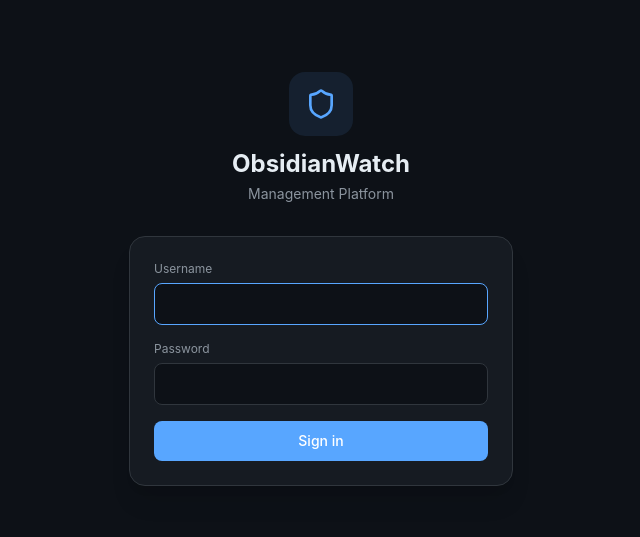
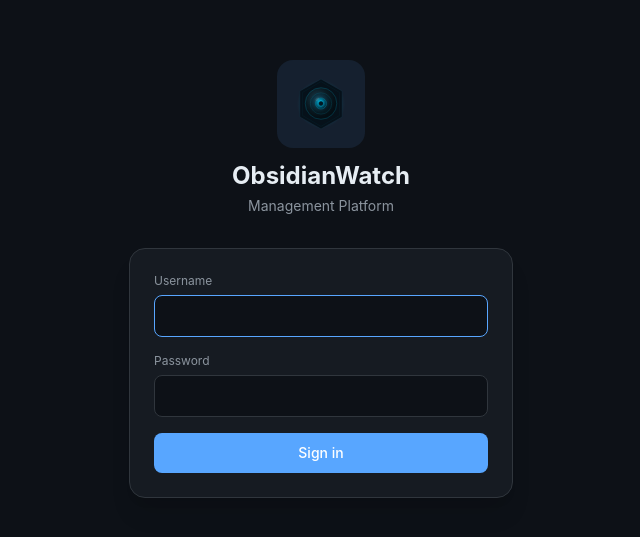
Before and after one commit to honbles/Siem-Management, a React (Vite) app in the folder frontend/: page /login in a window 1280 px wide. Shown: the part 121-658 px from the top of the page, without its empty margins (319-959 px from the left). Built offline with nearby package versions, Linux system fonts and the light colour scheme.

Commit message:
Management UI Update

```diff
--- a/frontend/src/components/Navbar.jsx
+++ b/frontend/src/components/Navbar.jsx
@@ -1,6 +1,5 @@
 import { NavLink, useNavigate } from 'react-router-dom'
 import { LayoutDashboard, Activity, Monitor, Bell, LogOut, Crosshair, BookOpen, Users, ClipboardList, Settings, Search, Zap } from 'lucide-react'
-import logo from '../assets/logo.svg'
 
 const links = [
   { to: '/',             label: 'Dashboard',    icon: LayoutDashboard },
@@ -32,7 +31,42 @@ export function Navbar({ user }) {
   return (
     <aside className="w-56 min-h-screen bg-siem-surface border-r border-siem-border flex flex-col">
       <div className="flex items-center gap-3 px-4 py-4 border-b border-siem-border">
-        <img src={logo} alt="ObsidianWatch" className="w-9 h-9 shrink-0" />
+        <svg width="36" height="36" viewBox="0 0 220 220" xmlns="http://www.w3.org/2000/svg" className="shrink-0">
+          <defs>
+            <radialGradient id="nb-glow" cx="50%" cy="50%" r="50%">
+              <stop offset="0%" stopColor="#00d4ff" stopOpacity="0.35"/>
+              <stop offset="100%" stopColor="#00d4ff" stopOpacity="0"/>
+            </radialGradient>
+            <radialGradient id="nb-lens" cx="38%" cy="35%" r="60%">
+              <stop offset="0%" stopColor="#1a3a4a"/>
+              <stop offset="60%" stopColor="#0a1a22"/>
+              <stop offset="100%" stopColor="#040e14"/>
+            </radialGradient>
+            <radialGradient id="nb-iris" cx="40%" cy="38%" r="55%">
+              <stop offset="0%" stopColor="#1e5a6e"/>
+              <stop offset="50%" stopColor="#0d3040"/>
+              <stop offset="100%" stopColor="#061820"/>
+            </radialGradient>
+            <radialGradient id="nb-pupil" cx="42%" cy="40%" r="55%">
+              <stop offset="0%" stopColor="#00d4ff" stopOpacity="0.9"/>
+              <stop offset="40%" stopColor="#0088aa"/>
+              <stop offset="100%" stopColor="#003344"/>
+            </radialGradient>
+          </defs>
+          <circle cx="110" cy="110" r="95" fill="url(#nb-glow)"/>
+          <polygon points="110,12 193,59 193,161 110,208 27,161 27,59" fill="#06111a" stroke="#1a3a4a" strokeWidth="1.5"/>
+          <polygon points="110,22 183,65 183,155 110,198 37,155 37,65" fill="none" stroke="#00d4ff" strokeWidth="0.5" strokeOpacity="0.3"/>
+          <circle cx="110" cy="108" r="62" fill="url(#nb-lens)"/>
+          <circle cx="110" cy="108" r="62" fill="none" stroke="#00d4ff" strokeWidth="1.2" strokeOpacity="0.6"/>
+          <circle cx="110" cy="108" r="42" fill="url(#nb-iris)"/>
+          <circle cx="110" cy="108" r="42" fill="none" stroke="#00d4ff" strokeWidth="0.8" strokeOpacity="0.5"/>
+          <circle cx="110" cy="108" r="36" fill="none" stroke="#00d4ff" strokeWidth="0.4" strokeOpacity="0.2" strokeDasharray="3 4"/>
+          <circle cx="110" cy="108" r="22" fill="url(#nb-pupil)"/>
+          <circle cx="110" cy="108" r="22" fill="none" stroke="#00d4ff" strokeWidth="1" strokeOpacity="0.8"/>
+          <circle cx="110" cy="108" r="10" fill="#001822"/>
+          <circle cx="110" cy="108" r="10" fill="none" stroke="#00d4ff" strokeWidth="1.5" strokeOpacity="0.9"/>
+          <ellipse cx="96" cy="92" rx="9" ry="6" fill="white" fillOpacity="0.1" transform="rotate(-30 96 92)"/>
+        </svg>
         <div>
           <div className="font-bold text-siem-text text-sm tracking-wide leading-tight">ObsidianWatch</div>
           <div className="text-[10px] text-siem-muted tracking-widest uppercase">v0.3.1</div>
--- a/frontend/src/pages/Login.jsx
+++ b/frontend/src/pages/Login.jsx
@@ -1,6 +1,4 @@
 import { useState } from 'react'
-import logo from '../assets/logo.svg'
-import { Shield } from 'lucide-react'
 import api from '../api/client'
 
 export default function Login({ onLogin }) {
@@ -31,7 +29,42 @@ export default function Login({ onLogin }) {
         <div className="text-center mb-8">
           <div className="flex justify-center mb-3">
             <div className="bg-siem-accent/10 p-4 rounded-2xl">
-              <Shield className="text-siem-accent" size={32} />
+              <svg width="56" height="56" viewBox="0 0 220 220" xmlns="http://www.w3.org/2000/svg" className="mx-auto">
+                <defs>
+                  <radialGradient id="lg-glow" cx="50%" cy="50%" r="50%">
+                    <stop offset="0%" stopColor="#00d4ff" stopOpacity="0.35"/>
+                    <stop offset="100%" stopColor="#00d4ff" stopOpacity="0"/>
+                  </radialGradient>
+                  <radialGradient id="lg-lens" cx="38%" cy="35%" r="60%">
+                    <stop offset="0%" stopColor="#1a3a4a"/>
+                    <stop offset="60%" stopColor="#0a1a22"/>
+                    <stop offset="100%" stopColor="#040e14"/>
+                  </radialGradient>
+                  <radialGradient id="lg-iris" cx="40%" cy="38%" r="55%">
+                    <stop offset="0%" stopColor="#1e5a6e"/>
+                    <stop offset="50%" stopColor="#0d3040"/>
+                    <stop offset="100%" stopColor="#061820"/>
+                  </radialGradient>
+                  <radialGradient id="lg-pupil" cx="42%" cy="40%" r="55%">
+                    <stop offset="0%" stopColor="#00d4ff" stopOpacity="0.9"/>
+                    <stop offset="40%" stopColor="#0088aa"/>
+                    <stop offset="100%" stopColor="#003344"/>
+                  </radialGradient>
+                </defs>
+                <circle cx="110" cy="110" r="95" fill="url(#lg-glow)"/>
+                <polygon points="110,12 193,59 193,161 110,208 27,161 27,59" fill="#06111a" stroke="#1a3a4a" strokeWidth="1.5"/>
+                <polygon points="110,22 183,65 183,155 110,198 37,155 37,65" fill="none" stroke="#00d4ff" strokeWidth="0.5" strokeOpacity="0.3"/>
+                <circle cx="110" cy="108" r="62" fill="url(#lg-lens)"/>
+                <circle cx="110" cy="108" r="62" fill="none" stroke="#00d4ff" strokeWidth="1.2" strokeOpacity="0.6"/>
+                <circle cx="110" cy="108" r="42" fill="url(#lg-iris)"/>
+                <circle cx="110" cy="108" r="42" fill="none" stroke="#00d4ff" strokeWidth="0.8" strokeOpacity="0.5"/>
+                <circle cx="110" cy="108" r="36" fill="none" stroke="#00d4ff" strokeWidth="0.4" strokeOpacity="0.2" strokeDasharray="3 4"/>
+                <circle cx="110" cy="108" r="22" fill="url(#lg-pupil)"/>
+                <circle cx="110" cy="108" r="22" fill="none" stroke="#00d4ff" strokeWidth="1" strokeOpacity="0.8"/>
+                <circle cx="110" cy="108" r="10" fill="#001822"/>
+                <circle cx="110" cy="108" r="10" fill="none" stroke="#00d4ff" strokeWidth="1.5" strokeOpacity="0.9"/>
+                <ellipse cx="96" cy="92" rx="9" ry="6" fill="white" fillOpacity="0.1" transform="rotate(-30 96 92)"/>
+              </svg>
             </div>
           </div>
           <h1 className="text-2xl font-bold text-siem-text">ObsidianWatch</h1>
```
